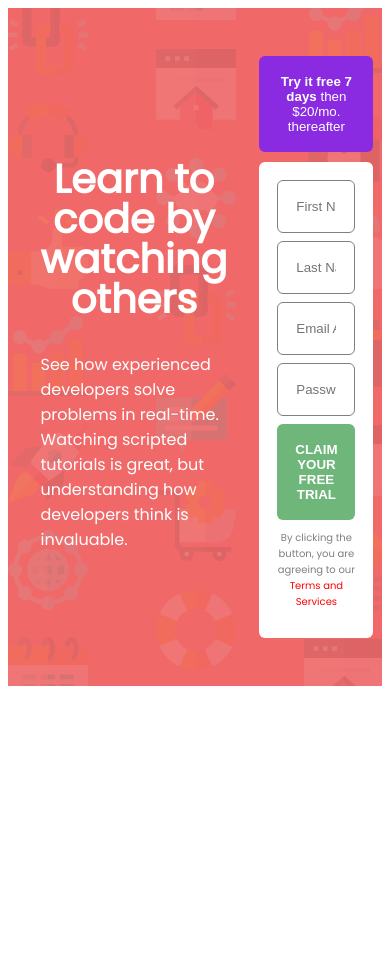
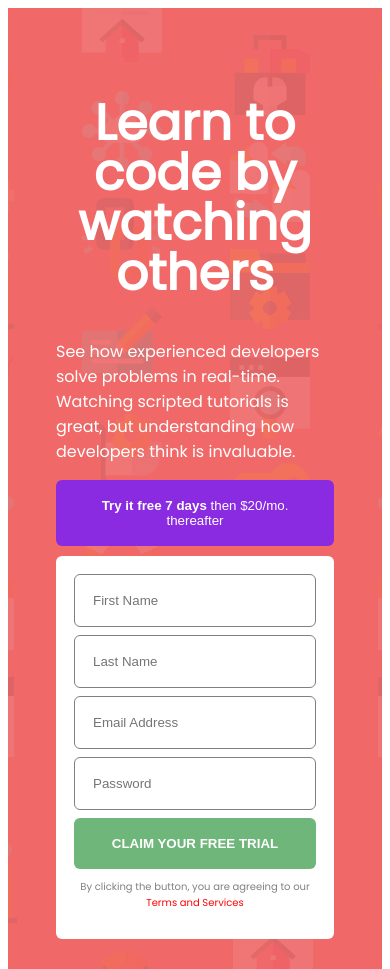
Before and after one commit to Joaotbb/intro-component-with-signup-form-master, a plain HTML site: page index.html in a window 390 px wide. Shown: the top 969 px of the page. Before the commit the page ends 844 px from the top, so only its background shows below. Drawn offline with Linux system fonts and the light colour scheme.

Commit message:
Prepare Js

```diff
--- a/style.css
+++ b/style.css
@@ -8,22 +8,19 @@ html {
   }
 
 
-
 main {
     display: flex;
-    align-items: center;
-    justify-content: center;
     background-image: url(./images/bg-intro-desktop.png);
     background-color: rgb(240, 104, 104);
     padding: 48px;
-    gap: 8px;
 }
 
 
 h1 {
     font-family: 'Poppins', sans-serif;
-    font-size: 40px;
-    line-height:40px;
+    font-size: 50px;
+    font: bold;
+    line-height:50px;
     text-align: center;
     color: white;
 }
@@ -36,10 +33,7 @@ p {
     color: white;
 }
 
-.left-section {
-    padding-left: 24px;
-    padding-right: 24px;
-}
+
 
 .purple-button {
     background-color: blueviolet;
@@ -92,3 +86,30 @@ p {
 .terms a {
     color: red;
 }
+
+
+
+@media only screen and (max-width : 320px) {
+    main {
+        display: block;
+        align-items: center;
+        }
+
+}
+
+/* Extra Small Devices, Phones */
+@media only screen and (max-width : 480px) {
+
+
+}
+
+
+/* Medium Devices, Desktops */
+@media only screen and (max-width : 992px) {
+
+    main {
+        display: block;
+        align-items: center;
+        background-image: url(./images/bg-intro-mobile.png);
+        }
+}
```
Also changed, not shown: 1 other file.
